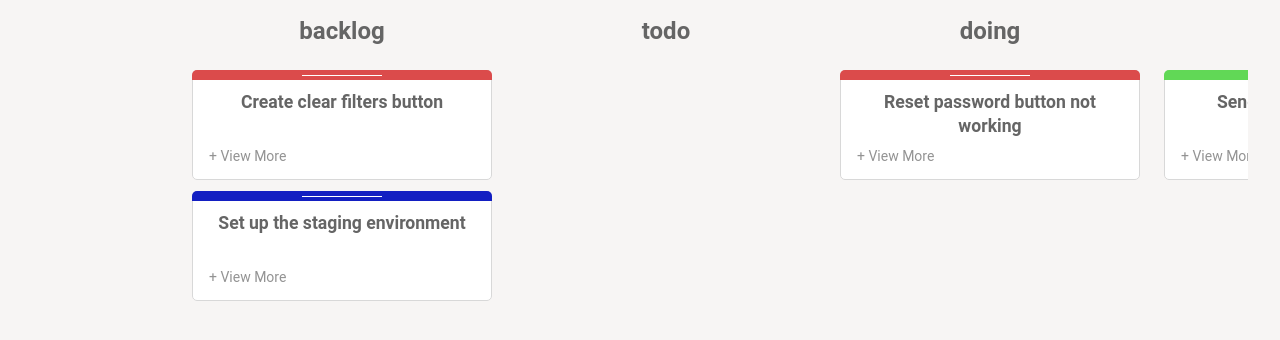
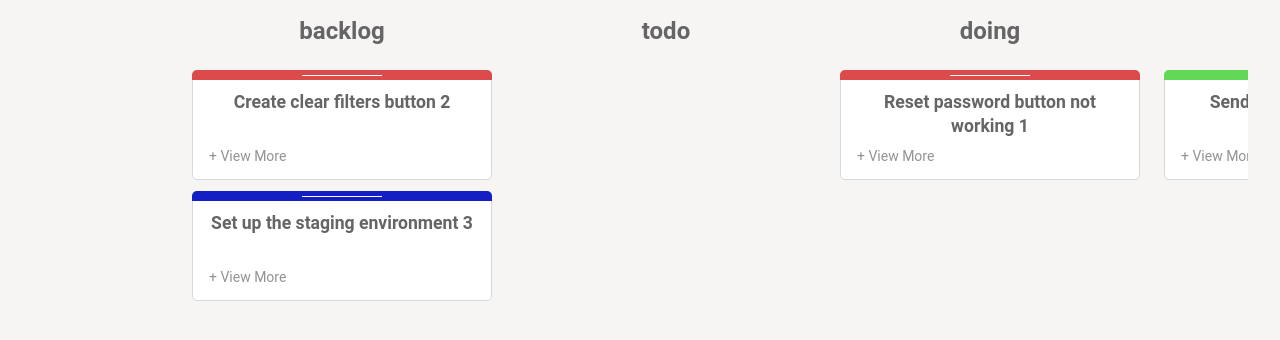
Before and after one commit to parthnariya/kanban-dashboard, a React (Vite) app: page / in a window 1280 px wide. Shown: the part 256-596 px from the top of the page. Built offline with nearby package versions, Linux system fonts and the light colour scheme.

Commit message:
custom dnd same column

```diff
--- a/src/components/Card/index.tsx
+++ b/src/components/Card/index.tsx
@@ -1,15 +1,18 @@
 import { useContext, useEffect, useState } from "react";
-import { Draggable } from "react-beautiful-dnd";
+// import { Draggable } from "react-beautiful-dnd";
 import { ThemeContext } from "styled-components";
 import getBackgroundColor from "../../helpers/getBackGroundColor";
 import ICard from "../../interfaces/ICard";
+import IStatus from "../../interfaces/IStatus";
 import { CardBorder, CardBottom, CardContainer } from "./style";
 
 interface CardProps {
   card: ICard;
   index: number;
+  handleDragEnter:(cardId:string,columnStatus:IStatus)=>void
+  handleDragEnd:(cardId:string,columnStatus:IStatus)=>void
 }
-const Card: React.FC<CardProps> = ({ card, index }) => {
+const Card: React.FC<CardProps> = ({ card, index,handleDragEnd,handleDragEnter }) => {
 
   const theme = useContext(ThemeContext);
   const [backgroundColor, setBackgroundColor] = useState<string>(
@@ -24,21 +27,15 @@ const Card: React.FC<CardProps> = ({ card, index }) => {
   }, [card]);
 
   return (
-    <Draggable draggableId={card.id} index={index}>
-      {(provided) => (
-        <CardContainer hideCard={card.hidden}
-            ref={provided.innerRef}
-            {...provided.draggableProps}
-            {...provided.dragHandleProps}
-        >
+
+        <CardContainer hideCard={card.hidden} draggable onDragEnter={() => handleDragEnter(card.id,card.status)} onDragEnd={() => handleDragEnd(card.id,card.status)}>
           <CardBorder color={backgroundColor} />
-          <h3>{card.title}</h3>
+          <h3>{card.title} {card.id}</h3>
           <CardBottom>
             <p>+ View More</p>
           </CardBottom>
         </CardContainer>
-      )}
-    </Draggable>
-  );
+      )
+
 };
 export default Card;
--- a/src/components/Column/index.tsx
+++ b/src/components/Column/index.tsx
@@ -1,28 +1,30 @@
-import ICard from "../../interfaces/ICard"
-import IStatus from "../../interfaces/IStatus"
-import { CardsList, Container } from "./style"
-import {Droppable} from "react-beautiful-dnd"
-import Card from "../Card/index"
+import ICard from "../../interfaces/ICard";
+import IStatus from "../../interfaces/IStatus";
+import { CardsList, Container } from "./style";
+// import {Droppable} from "react-beautiful-dnd"
+import Card from "../Card/index";
 interface ColumnProps {
-    status : IStatus
-    cards : ICard[]
-    index : number
+  status: IStatus;
+  cards: ICard[];
+  index: number;
+  handleDragEnter:(cardId:string,columnStatus:IStatus)=>void
+  handleDragEnd:(cardId:string,columnStatus:IStatus)=>void
 }
-const Column : React.FC<ColumnProps> = ({cards,index,status}) => {
-    return<Container isFirstColumn={index === 0}>
-        <h2>{status}</h2>
-        <Droppable  droppableId={status}>
-            {(provided) => {
-                console.log(provided)
-                return <CardsList ref={provided.innerRef} {...provided.droppableProps}>
-                    {cards.filter(card => card.status === status).map((card,index) =>
-                        <Card card={card} index={index} key={card.id}/>
-                        )
-                    }
-                    {provided.placeholder}
-                </CardsList>
-            }}
-        </Droppable>
+const Column: React.FC<ColumnProps> = ({ cards, index, status,handleDragEnd,handleDragEnter }) => {
+    const dragHandler = () => {
+        // console.log("hello")
+    }
+  return (
+    <Container isFirstColumn={index === 0} onDragEnter={dragHandler} >
+      <h2>{status}</h2>
+      <CardsList>
+        {cards
+          .filter((card) => card.status === status)
+          .map((card, index) => (
+            <Card card={card} index={index} key={card.id} handleDragEnd={handleDragEnd} handleDragEnter={handleDragEnter}/>
+          ))}
+      </CardsList>
     </Container>
-}
-export default Column
+  );
+};
+export default Column;
--- a/src/components/KanbanDashboard/index.tsx
+++ b/src/components/KanbanDashboard/index.tsx
@@ -6,13 +6,13 @@ import {
   TitleAndSwitch,
 } from "./style";
 import Switch from "react-switch";
-import { useContext } from "react";
+import { useContext, useState } from "react";
 import { ThemeContext } from "styled-components";
 import SunIcon from "../../assets/sun.png";
 import MoonIcon from "../../assets/moon.png";
 import mockCards from "../../data/cards";
 import mockColumns from "../../data/columns";
-import { DragDropContext, DropResult } from "react-beautiful-dnd";
+// import { DragDropContext, DropResult } from "react-beautiful-dnd";
 import ICard from "../../interfaces/ICard";
 import Column from "../Column";
 import { useAppDispatch, useAppSelector } from "../../hooks/useRedux";
@@ -24,92 +24,82 @@ import { setCards } from "../../store/slices/card.slice";
 interface KanbanDashboardProps {
   toggleTheme: () => void;
 }
+interface ColumnTargetType {
+  cardId: string;
+  columnStatus: IStatus;
+}
 
 const KanbanDashboard = ({ toggleTheme }: KanbanDashboardProps) => {
   const { title, colors } = useContext(ThemeContext);
   const theme = useContext(ThemeContext);
-  // const cards = mockCards;
-  // const columns = mockColumns;
+
+  const [target, setTarget] = useState<ColumnTargetType>();
+
   const { cards } = useAppSelector((state) => state.cards);
   const { columns } = useAppSelector((state) => state.columns);
 
-  const dispatch = useAppDispatch()
+  const dispatch = useAppDispatch();
+  // const cards = mockCards;
+  // const columns = mockColumns;
 
-  const onDragEnd = (result: DropResult) => {
+  const handleDragEnter = (cardId: string, columnStatus: IStatus) => {
+    setTarget({
+      cardId,
+      columnStatus,
+    });
+  };
+  const handleDragEnd = (cardId: string, columnStatus: IStatus) => {
+    if (!target) return;
+    const sourceCard = cards.find((item) => item.id === cardId);
+    const sourceColumn: IColumn = columns.find(
+      (column) => column.id === columnStatus
+    ) as IColumn;
+    // console.log(sourceColumn,sourceCard)
+    const targetCard = cards.find((item) => item.id === target?.cardId);
+    const targetColumn: IColumn = columns.find(
+      (item) => item.id === target?.columnStatus
+    ) as IColumn;
 
-    const { draggableId, source, destination } = result;
-    if (!destination) return;
-
-    if (
-      destination.droppableId === source.droppableId &&
-      destination.index === source.index
-    )return;
-
-    const updatedCards: ICard[] = cards.map((card) => {
-      if (card.id === draggableId) {
-        const status: IStatus = destination.droppableId as IStatus;
+    const updatedCards: ICard[] = cards.map((item) => {
+      if (item.id === sourceCard?.id) {
+        const status: IStatus = target.columnStatus as IStatus;
         return {
-          ...card,
+          ...item,
           status,
         };
-      } else return card;
-    });
-    const sourceColumn: IColumn = columns.find(
-      (column) => column.id === source.droppableId
-    ) as IColumn;
-    const destinationColumn: IColumn = columns.find(
-      (column) => column.id === destination.droppableId
-    ) as IColumn;
-
-    // moving cards into same column
-
-    if (sourceColumn === destinationColumn) {
-      const newColumnCardsIds = [...destinationColumn.cardsIds];
-
-      newColumnCardsIds.splice(source.index, 1);
-      newColumnCardsIds.splice(destination.index, 0, draggableId);
-
-      const newDestinationColumn: IColumn = {
-        ...destinationColumn,
-        cardsIds: newColumnCardsIds,
-      };
-      const updatedColumns: IColumn[] = columns.map((column) => {
-        if (column.id === newDestinationColumn.id) return newDestinationColumn;
-        else return column;
+      } else return item;
     });
 
-      dispatch(setColumns(updatedColumns))
-      dispatch(setCards(updatedCards))
-
-      return
+    if (targetColumn === sourceColumn) {
+      // console.log("same");
+      // console.log(targetColumn);
+      const newColumnCardIds = [...sourceColumn.cardsIds];
+      const sourceCardIndex = newColumnCardIds.findIndex(
+        (item) => item === cardId
+      );
+      const destinationCardIndex = newColumnCardIds.findIndex(
+        (item) => item === target.cardId
+      );
+      newColumnCardIds.splice(sourceCardIndex, 1);
+      newColumnCardIds.splice(destinationCardIndex, 0, cardId);
+      const newDestinationColumn: IColumn = {
+        ...targetColumn,
+        cardsIds: newColumnCardIds,
+      };
+      // console.log(newDestinationColumn)
+      const updateColumns: IColumn[] = columns.map((item) => {
+        if (item.id === newDestinationColumn.id) return newDestinationColumn;
+        else return item;
+      });
+      dispatch(setCards(updatedCards));
+      dispatch(setColumns(updateColumns));
+      return;
     }
 
-    // moving cards from one column to another
-    const sourceCardsIds = [...sourceColumn.cardsIds]
-    sourceCardsIds.splice(source.index,1)
+    const sourceCardsId = [...sourceColumn.cardsIds];
+    sourceCardsId.splice()
+  };
 
-    const newSourceColumn: IColumn = {
-      ...sourceColumn,
-      cardsIds:sourceCardsIds
-    }
-
-    const destinationCardsIds = [...destinationColumn.cardsIds]
-
-    const newDestinationColumn: IColumn = {
-      ...destinationColumn,
-      cardsIds:destinationCardsIds
-    }
-
-    const updatedColumns:IColumn[] = columns.map(column => {
-      if(column.id === newDestinationColumn.id) return newDestinationColumn;
-      if(column.id === newSourceColumn.id) return newSourceColumn;
-      else return column
-    })
-
-    dispatch(setColumns(updatedColumns))
-    dispatch(setCards(updatedCards))
-
-  };
   return (
     <>
       <Container>
@@ -129,10 +119,9 @@ const KanbanDashboard = ({ toggleTheme }: KanbanDashboardProps) => {
           </TitleAndSwitch>
         </Header>
         <StatusesColumnsContainer>
-          <DragDropContext onDragEnd={onDragEnd}>
           {columns.map((column, index) => {
             const cardsArray: ICard[] = [];
-              console.log(cardsArray)
+
             column.cardsIds.forEach((cardId) => {
               const foundedCard = cards.find((card) => card.id === cardId);
               if (foundedCard) cardsArray.push(foundedCard);
@@ -143,10 +132,11 @@ const KanbanDashboard = ({ toggleTheme }: KanbanDashboardProps) => {
                 index={index}
                 status={column.id}
                 key={column.id}
+                handleDragEnd={handleDragEnd}
+                handleDragEnter={handleDragEnter}
               />
             );
           })}
-          </DragDropContext>
         </StatusesColumnsContainer>
       </Container>
     </>
```
Lines whose indentation alone changed are shown as unchanged.
